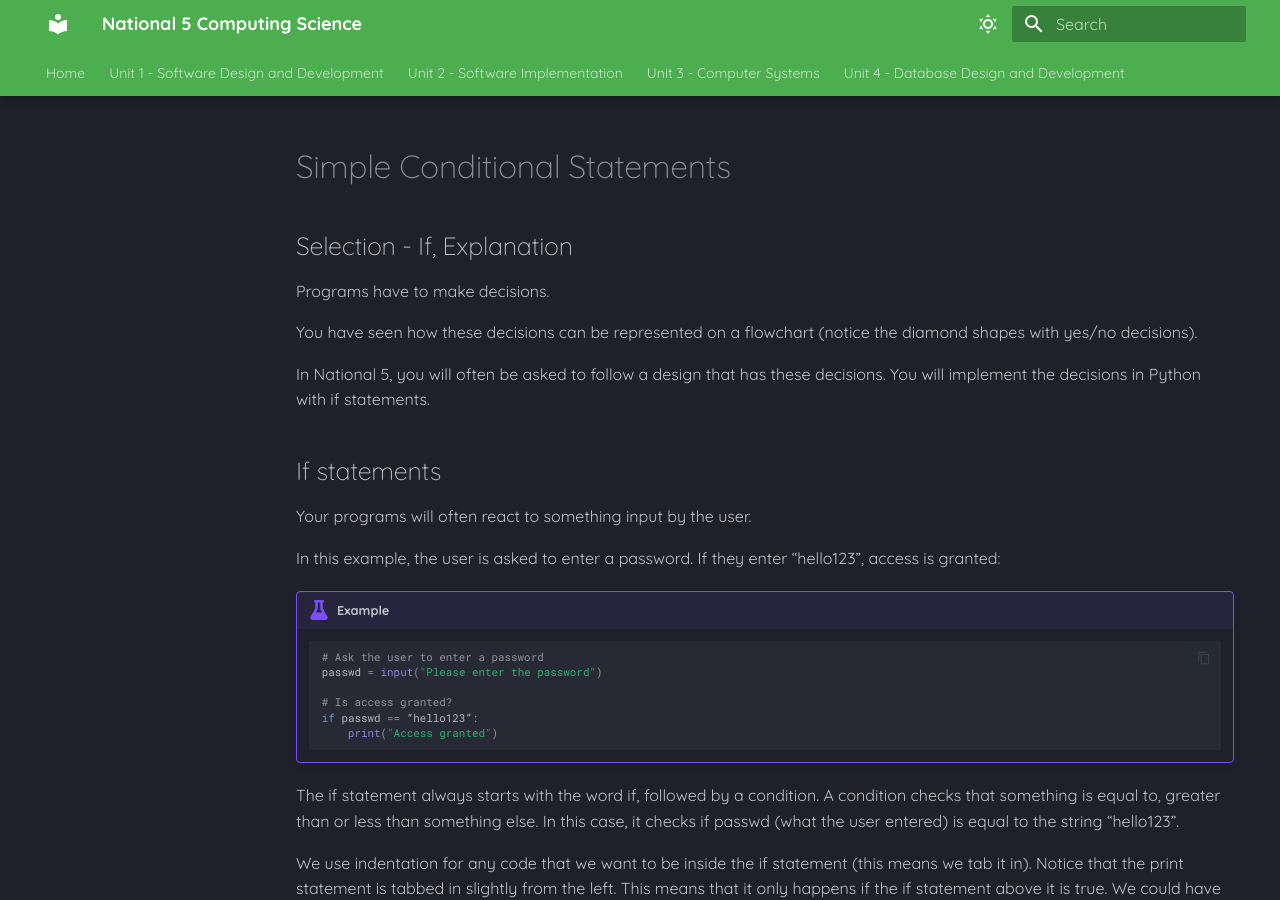
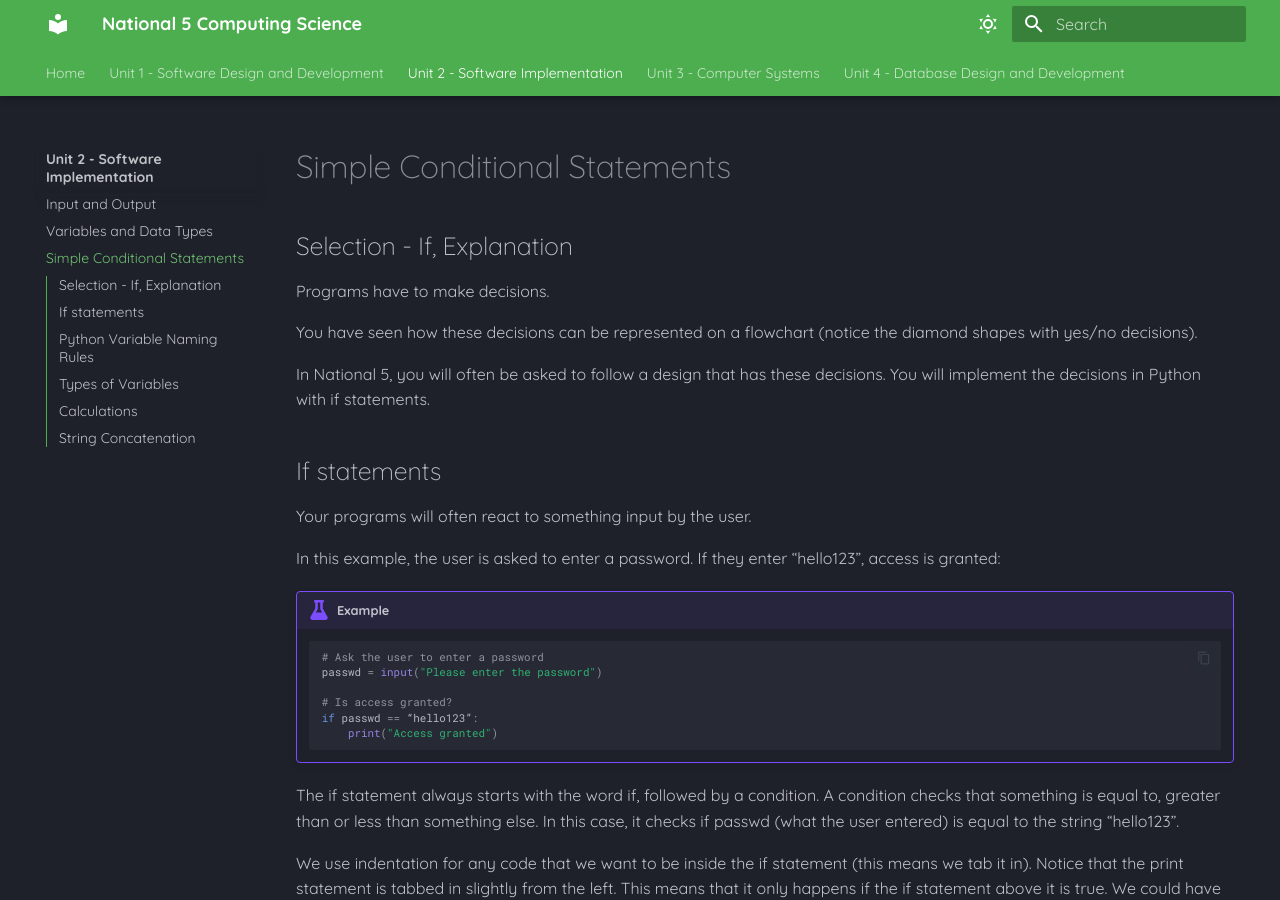
Before and after one commit to Mr-Wood-CS/National-5-Computing-Science-Markdown-Files, an MkDocs documentation site: the page built from docs/SI/03-Simple Conditional Statements.md, in a window 1280 px wide and 900 px high. Built offline with MkDocs 1.6.1 and Material for MkDocs 9.7.7, drawn with Linux system fonts in a browser that asks for light colours.

Commit message:
Update Mk Docs

```diff
--- a/mkdocs.yml
+++ b/mkdocs.yml
@@ -11,6 +11,7 @@ nav:
       - SI/index.md
       - Input and Output: 'SI/01-Input-and-Output.md'
       - Variables and Data Types: 'SI/02-Variables-and-Data-Types.md'
+      - Simple Conditional Statements: 'SI/03-Simple Conditional Statements.md'
     - Unit 3 - Computer Systems:
       - CS/index.md
     - Unit 4 - Database Design and Development:
```
